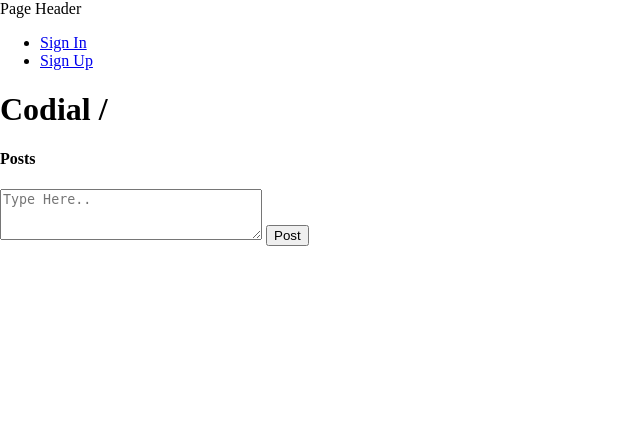
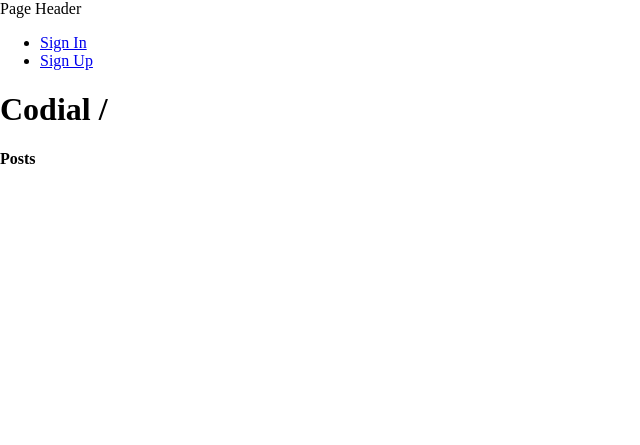
Before and after one commit to DhanushM12/Codial, a Node server app: template views/home.ejs in a window 1280 px wide. Shown: the top 445 px of the page, without its empty margins (0-640 px from the left). Run offline with Node 20, Linux system fonts and the light colour scheme; the template is opened without the code that fills it, so the values that code supplies are empty; some libraries are stand-ins or nearby versions.

Commit message:
Double authentication check added for posts

```diff
--- a/routes/posts.js
+++ b/routes/posts.js
@@ -1,8 +1,9 @@
 const express = require("express"); //fetch the existing instance
 const router = express.Router();
+const passport = require("passport");
 
 const postsController = require("../controllers/posts_controller");
 
-router.post("/create", postsController.create);
+router.post("/create", passport.checkAuthentication, postsController.create);
 
 module.exports = router;
--- a/views/home.ejs
+++ b/views/home.ejs
@@ -2,6 +2,7 @@
 
 <section id="feed-posts">
   <h4>Posts</h4>
+  <% if(locals.user) { %>
   <form action="/posts/create" method="post" id="new-post-form">
     <textarea
       name="content"
@@ -11,6 +12,7 @@
     ></textarea>
     <input type="submit" value="Post" />
   </form>
+  <% } %>
   <div id="posts-list-container">
     <ul>
       <% for(post of posts){ %>
```
